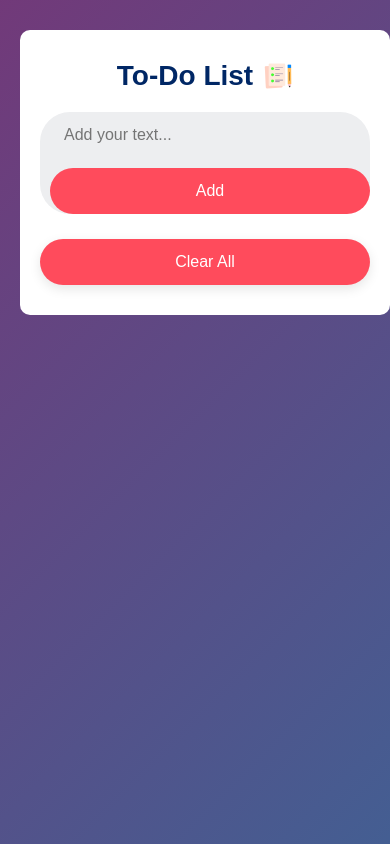
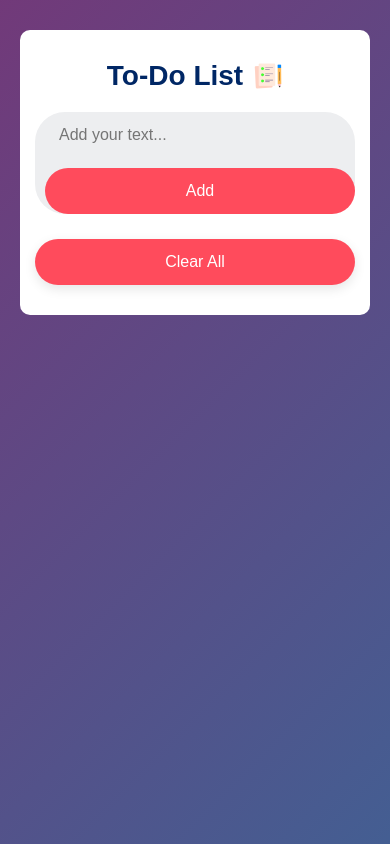
Before and after one commit to aryanjaiswal-454/To-Do-List-App, a plain HTML site: page index.html in a window 390 px wide. Drawn offline with Linux system fonts and the light colour scheme.

Commit message:
style.css

```diff
--- a/style.css
+++ b/style.css
@@ -20,6 +20,7 @@
     margin: 50px auto 40px;
     padding: 40px 30px 40px;
     border-radius: 10px;
+    box-sizing: border-box;
 }
 .todo-app h2{
     color: #002765;
@@ -121,8 +122,9 @@ ul li span:hover{
 }
 @media (max-width: 600px) {
     .todo-app {
-        padding: 30px 20px;
-        margin: 20px 10px;
+        width: calc(100% - 20px);
+        margin: 20px auto;
+        padding: 30px 15px;
         box-sizing: border-box;
     }
 
```
